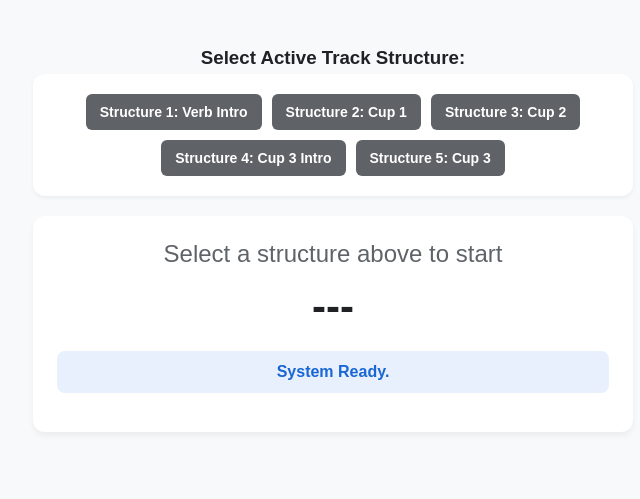
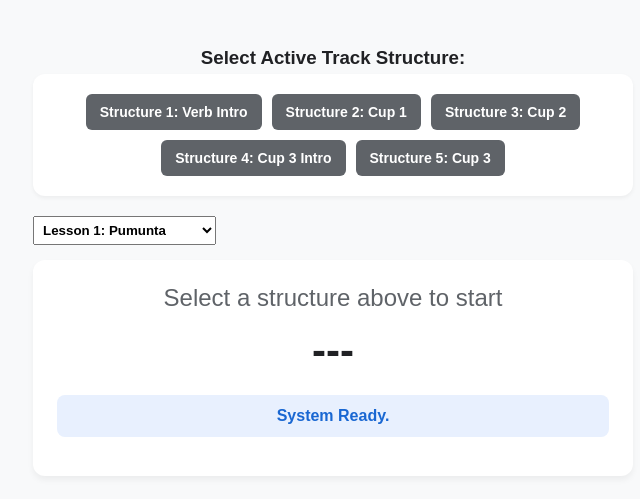
Before and after one commit to Hondo373x/polyglot, a plain HTML site: page index.html in a window 1280 px wide. Shown: the whole page, without its empty margins (307-947 px from the left). Drawn offline with Linux system fonts and the light colour scheme.

Commit message:
Update index.html

```diff
--- a/index.html
+++ b/index.html
@@ -27,8 +27,18 @@
             <button class="btn-structure" onclick="selectStructure('structure4')">Structure 4: Cup 3 Intro</button>
             <button class="btn-structure" onclick="selectStructure('structure5')">Structure 5: Cup 3</button>
         </div>
-
-        <div id="drill-view" class="view-card">
+<select id="lesson-picker" onchange="changeLesson(this.value)" style="margin-bottom: 15px; padding: 5px; font-weight: bold;">
+    <option value="lesson1">Lesson 1: Pumunta</option>
+    <option value="lesson2">Lesson 2: Bumili</option>
+    <option value="lesson3">Lesson 3: Nagsalita</option>
+    <option value="lesson4">Lesson 4: Kailangan</option>
+    <option value="lesson5">Lesson 5: Gusto</option>
+    <option value="lesson6">Lesson 6: Kumain</option>
+    <option value="lesson7">Lesson 7: Nagtrabaho</option>
+    <option value="lesson8">Lesson 8: Tumingin</option>
+    <option value="lesson9">Lesson 9: Naiintindihan</option>
+    <option value="lesson10">Lesson 10: Tutulong</option>
+</select>        <div id="drill-view" class="view-card">
             <h2 id="display-english" style="color:#5f6368; font-weight: normal; margin: 0;">Select a structure above to start</h2>
             <h1 id="display-target" style="font-size: 42px; margin: 15px 0; color: #202124;">---</h1>
             <h3 id="display-phonetic" style="color: var(--primary); font-style: italic; margin: 0 0 20px 0; font-weight: normal;"></h3>
```
